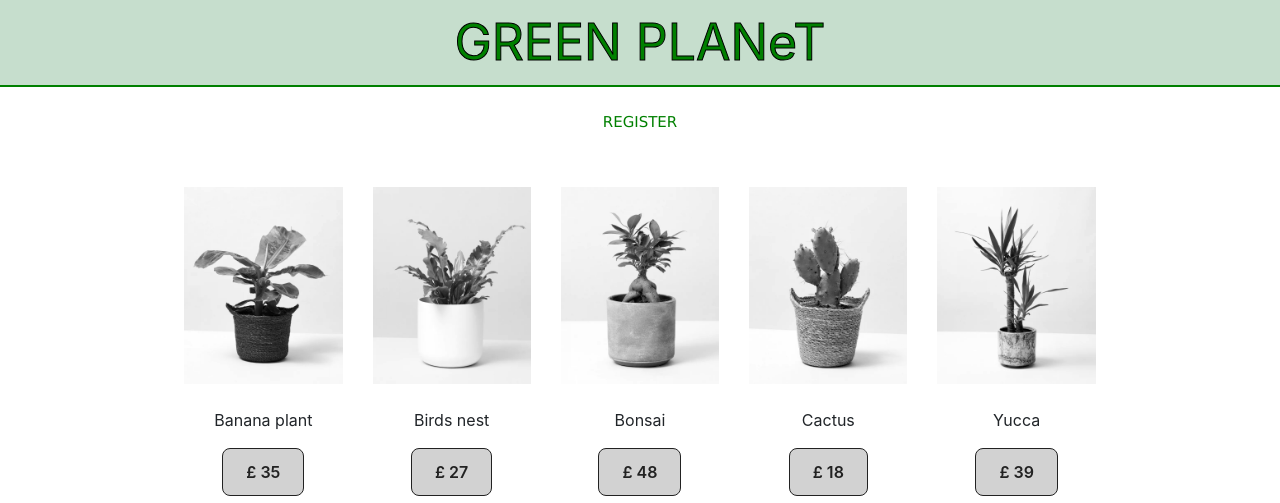
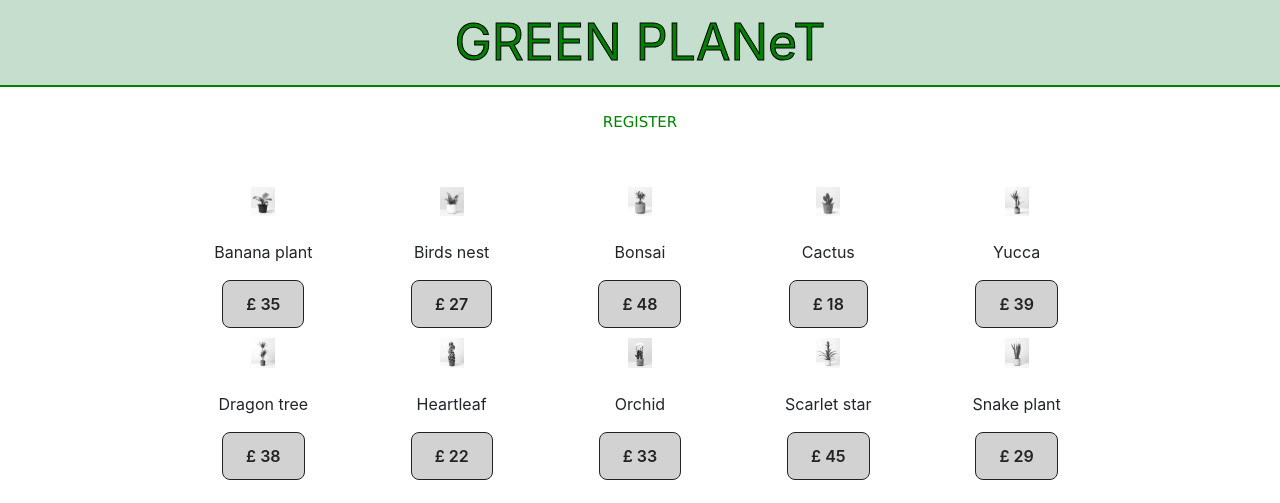
Before and after one commit to Kosmoliot/Kosmoliot.github.io, a plain HTML site: page index.html in a window 1280 px wide. Shown: the top 503 px of the page. Drawn offline with nearby package versions, Linux system fonts and the light colour scheme.

Commit message:
Update styles.css

```diff
--- a/styles.css
+++ b/styles.css
@@ -24,7 +24,7 @@ header {
     padding: 5px;
 }
 .container img {
-    max-width: 100%;
+    max-width: 15%;
     height: auto;
     filter: grayscale(100%);
     -webkit-filter: grayscale(100%);
```
